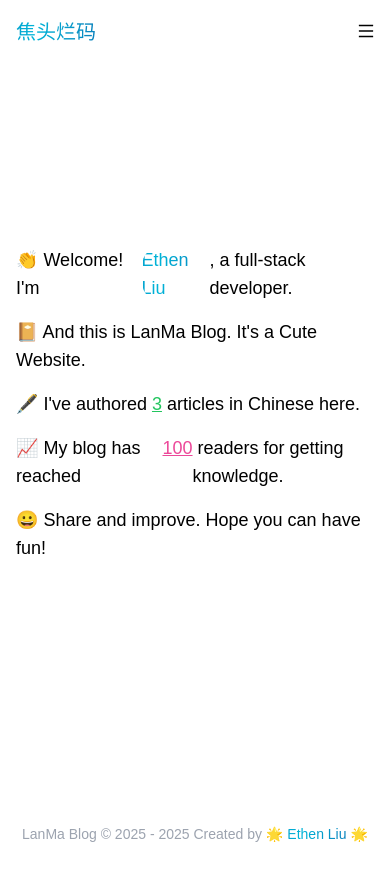
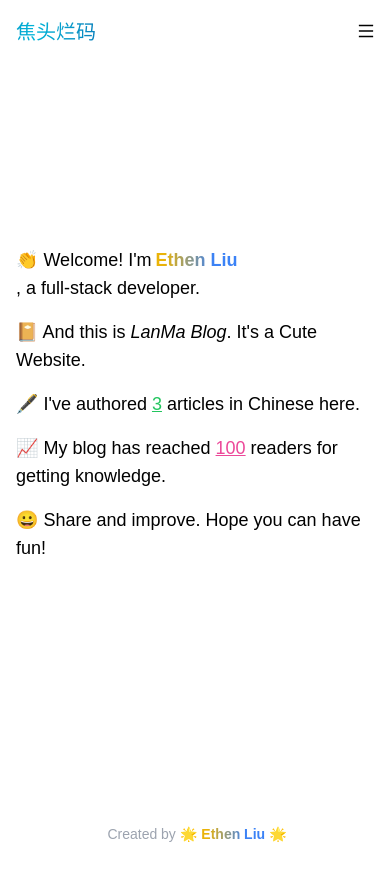
Before and after one commit to AerospaceL/AerospaceL.github.io, a React (Vite) app: page / in a window 390 px wide. Shown: the top 880 px of the page. Built offline with nearby package versions, Linux system fonts and the light colour scheme; a small style sheet from the web is missing.

Commit message:
basic-主页样式

```diff
--- a/src/components/Footer.jsx
+++ b/src/components/Footer.jsx
@@ -7,7 +7,11 @@ const Footer = () => {
   return (
     <div className="text-sm text-center text-gray-400 mt-16">
       <div className="flex justify-center space-x-1">
-        <div>LanMa Blog © 2025 - {new Date().getFullYear()} Created by 🌟</div>
+        <div className="hidden sm:flex">
+          LanMa Blog © 2025 - {new Date().getFullYear()}
+        </div>
+        <div>Created by </div>
+        <div className="">🌟</div>
         <MyNameLink></MyNameLink>
         <div className="">🌟</div>
       </div>
--- a/src/components/MyNameLink.jsx
+++ b/src/components/MyNameLink.jsx
@@ -5,7 +5,7 @@ import { Tooltip } from "antd"
 const MyNameLink = () => {
   return (
     <Link to="https://github.com/AerospaceL" className="font-bold">
-      <GradientText
+      {/* <GradientText
         // colors={["#18545a", "#f1f2b5", "#18545a"]}
         colors={["#1452a3", "#00b4d8", "#1452a3"]}
         animationSpeed={8}
@@ -15,7 +15,13 @@ const MyNameLink = () => {
         <Tooltip title="Star Me! Orz" color="green">
           Ethen Liu
         </Tooltip>
-      </GradientText>
+      </GradientText> */}
+
+      <Tooltip title="Star Me! Orz" color="green">
+        <div className=" bg-clip-text text-transparent bg-gradient-to-r from-yellow-500 from-10% to-blue-500 to-70% ">
+          Ethen Liu
+        </div>
+      </Tooltip>
     </Link>
   )
 }
--- a/src/components/Navbar.jsx
+++ b/src/components/Navbar.jsx
@@ -6,16 +6,28 @@ import { Link } from "react-router"
 const Links = () => {
   return (
     <>
-      <Link to="/" className="hover:underline">
+      <Link to="/" onClick={() => setOpen(false)} className="hover:underline">
         主页
       </Link>
-      <Link to="/tech" className="text-blue-500 hover:underline">
+      <Link
+        to="/tech"
+        onClick={() => setOpen(false)}
+        className="text-blue-500 hover:underline"
+      >
         技术
       </Link>
-      <Link to="/photo" className="text-yellow-400 hover:underline">
+      <Link
+        to="/photo"
+        onClick={() => setOpen(false)}
+        className="text-yellow-400 hover:underline"
+      >
         摄影
       </Link>
-      <Link to="/talk" className="text-green-500 hover:underline">
+      <Link
+        to="/talk"
+        onClick={() => setOpen(false)}
+        className="text-green-500 hover:underline"
+      >
         杂谈
       </Link>
     </>
@@ -54,7 +66,7 @@ const Navbar = () => {
         <div>
           {/*  top-16 need to be same as Navbar */}
           <div
-            className={`w-full h-screen flex flex-col items-center justify-center gap-8 text-lg absolute top-16 transition-all ease-in-out ${
+            className={`z-10 w-full h-screen flex flex-col items-center justify-center gap-8 text-lg absolute top-16 transition-all bg-white ease-in-out ${
               open ? "-right-0" : "-right-[100%]"
             }`}
           >
--- a/src/pages/Home.jsx
+++ b/src/pages/Home.jsx
@@ -4,27 +4,35 @@ const Home = () => {
   const postNum = 3
   const visitTime = 100
   return (
-    <div className="flex flex-grow place-items-center justify-center md-auto">
+    <div className="flex flex-grow place-items-center justify-center md-auto overflow-auto">
       <div className="text-left text-lg mb-4 grid gap-y-4">
-        <div className="flex">
-          👏 Welcome! I'm&nbsp;
-          <MyNameLink />, a full-stack developer.
+        <div className="flex flex-wrap items-baseline">
+          <div className="whitespace-nowrap">👏 Welcome! I'm </div>
+          <div className=" ml-1 min-w-[min-content]">
+            <MyNameLink />
+          </div>
+          <div className="whitespace-nowrap">, a full-stack developer.</div>
         </div>
 
-        <div>📔 And this is LanMa Blog. It's a Cute Website.</div>
-
-        <div className="flex">
-          🖋️ I've authored&nbsp;
-          <div className="underline text-green-500">{postNum}</div>
-          &nbsp;articles in Chinese here.
+        <div>
+          {`📔 And this is `}
+          <span className="italic">LanMa Blog</span>
+          {`. It's a Cute Website.`}
         </div>
 
-        <div className="flex">
-          📈 My blog has reached&nbsp;
-          <div className="underline text-pink-500">{visitTime}</div>
-          &nbsp;readers for getting knowledge.
+        <div>
+          {`🖋️ I've authored `}
+          <span className="underline text-green-500">{postNum}</span>
+          {` articles in Chinese here.`}
         </div>
-        <div>😀 Share and improve. Hope you can have fun!</div>
+
+        <div>
+          {`📈 My blog has reached `}
+          <span className="underline text-pink-500">{visitTime}</span>
+          {` readers for getting knowledge.`}
+        </div>
+
+        <div>{`😀 Share and improve. Hope you can have fun!`}</div>
       </div>
     </div>
   )
```
